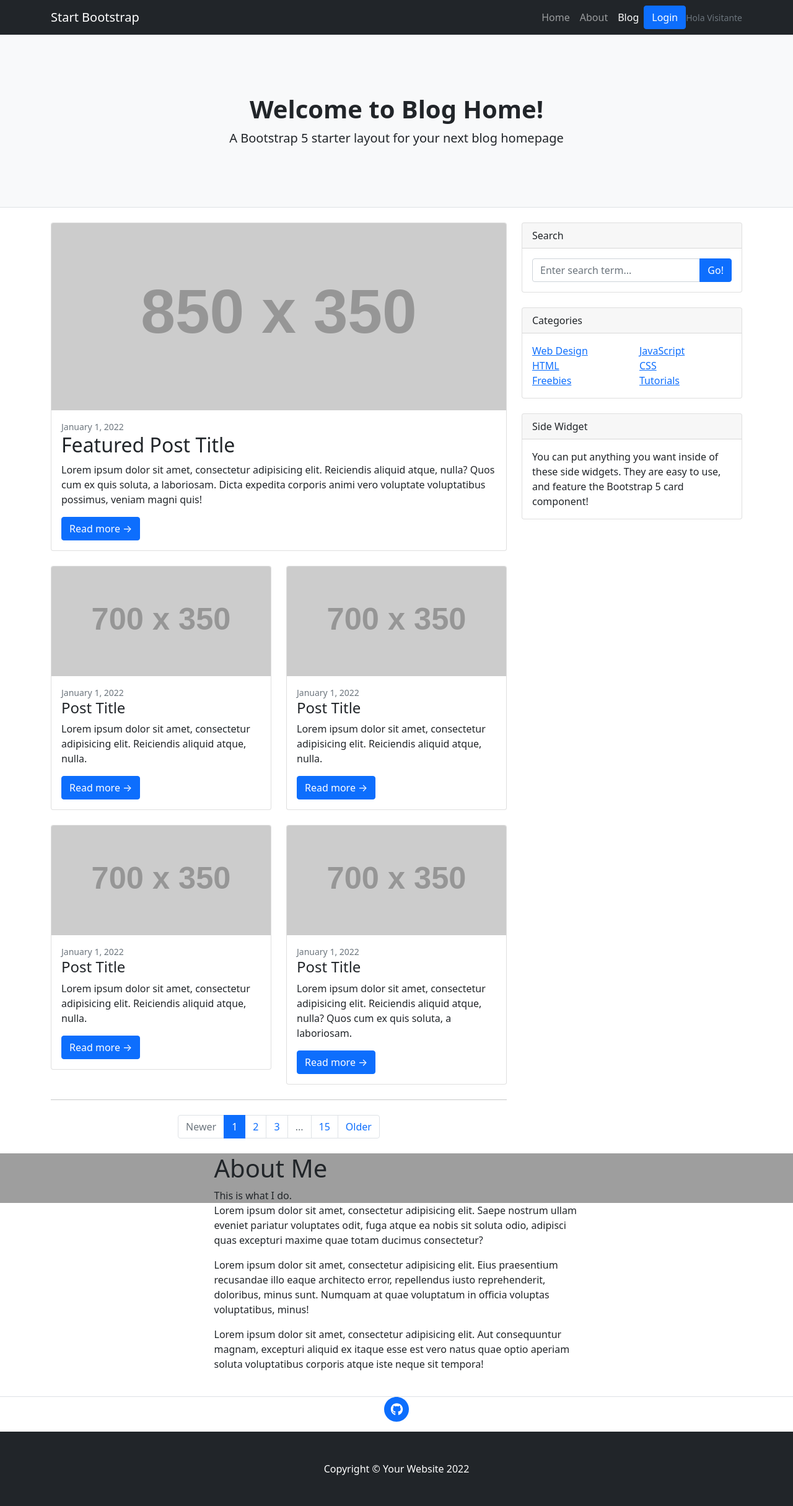
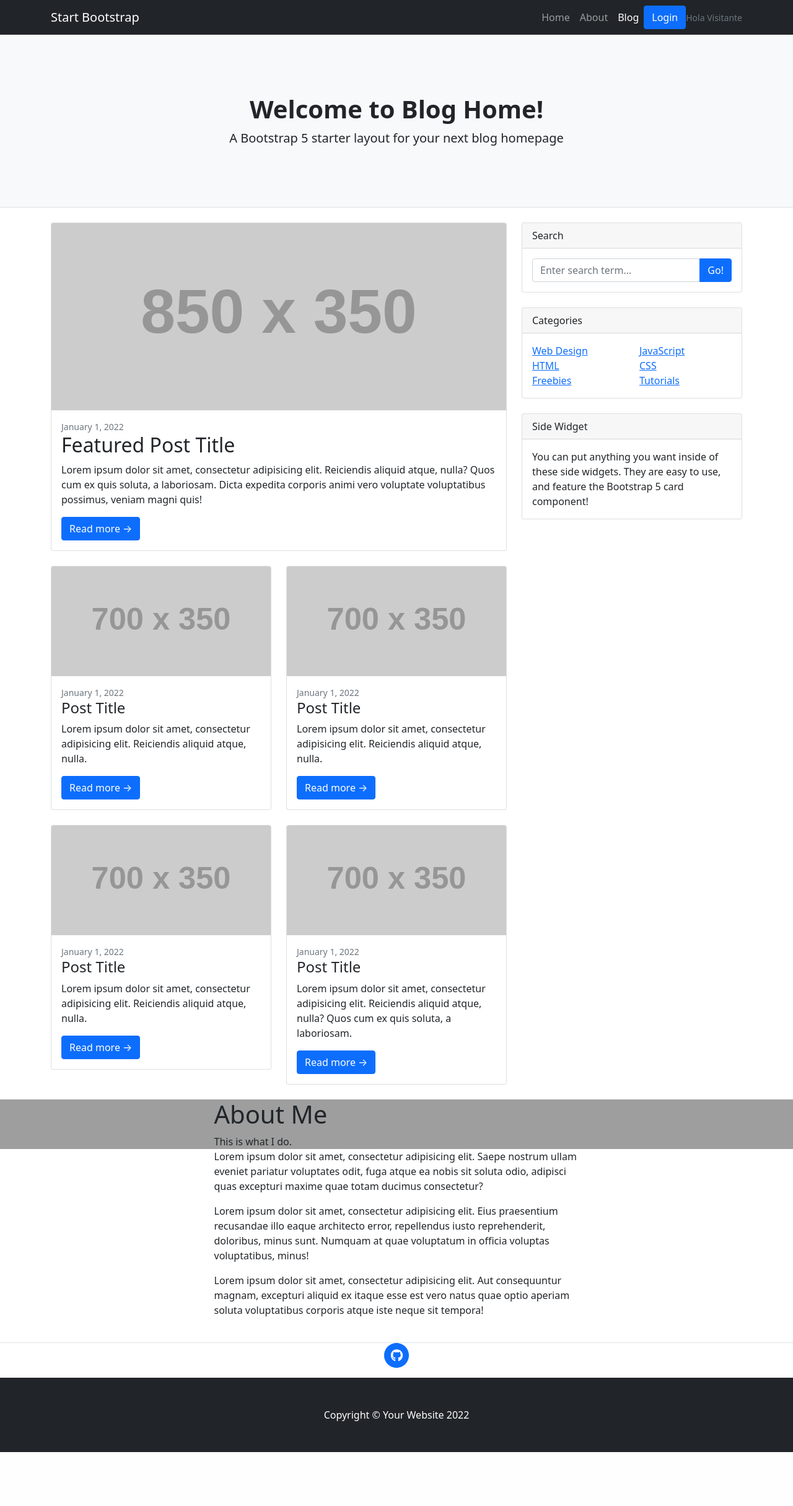
Before and after one commit to agusriv/My_proyect, a Django app: page /about in a window 1280 px wide. Shown: the whole page at 62% size. After the commit the page ends 2343 px from the top, so only its background shows below. Run offline with Django 4.2, Linux system fonts and the light colour scheme; grey boxes labelled with a size stand in for pictures from a placeholder-image service; some libraries are stand-ins or nearby versions; grey boxes are pictures that could not be loaded.

Commit message:
se edito el about

```diff
--- a/PrimerEntregaMVT/myapp/templates/myapp/about.html
+++ b/PrimerEntregaMVT/myapp/templates/myapp/about.html
@@ -21,7 +21,7 @@
     </head>
     <body>
         <!-- Page Header-->
-        <header class="masthead" style="background-image: url('assets/img/about-bg.jpg')">
+        <header class="masthead" style="background-image: url('/myapp/assets/img/about-bg.jpg')">
             <div class="container position-relative px-4 px-lg-5">
                 <div class="row gx-4 gx-lg-5 justify-content-center">
                     <div class="col-md-10 col-lg-8 col-xl-7">
--- a/PrimerEntregaMVT/myapp/templates/myapp/base.html
+++ b/PrimerEntregaMVT/myapp/templates/myapp/base.html
@@ -111,19 +111,7 @@
                             </div>
                         </div>
                     </div>
-                    <!-- Pagination-->
-                    <nav aria-label="Pagination">
-                        <hr class="my-0" />
-                        <ul class="pagination justify-content-center my-4">
-                            <li class="page-item disabled"><a class="page-link" href="#" tabindex="-1" aria-disabled="true">Newer</a></li>
-                            <li class="page-item active" aria-current="page"><a class="page-link" href="#!">1</a></li>
-                            <li class="page-item"><a class="page-link" href="#!">2</a></li>
-                            <li class="page-item"><a class="page-link" href="#!">3</a></li>
-                            <li class="page-item disabled"><a class="page-link" href="#!">...</a></li>
-                            <li class="page-item"><a class="page-link" href="#!">15</a></li>
-                            <li class="page-item"><a class="page-link" href="#!">Older</a></li>
-                        </ul>
-                    </nav>
+
                 </div>
                 <!-- Side widgets-->
                 <div class="col-lg-4">
```
Also changed, not shown: 1 other file.
